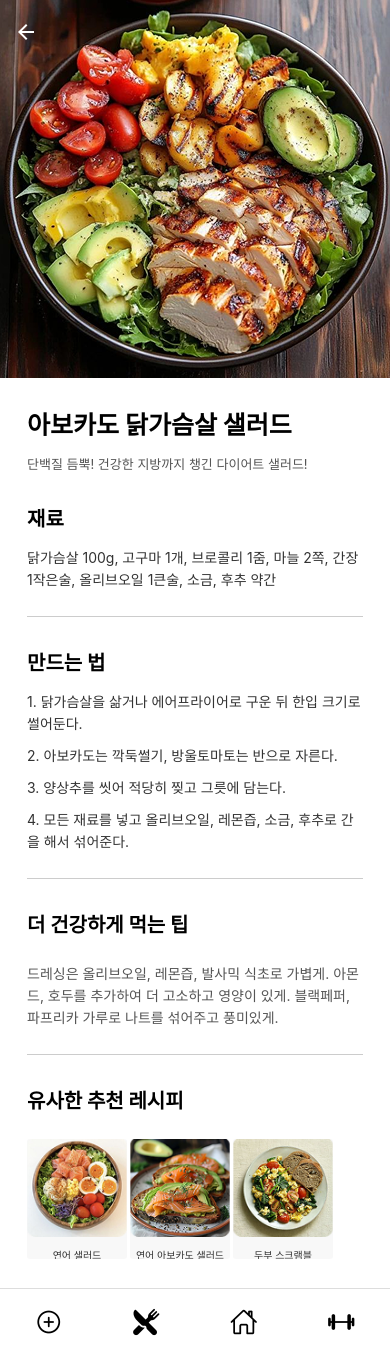
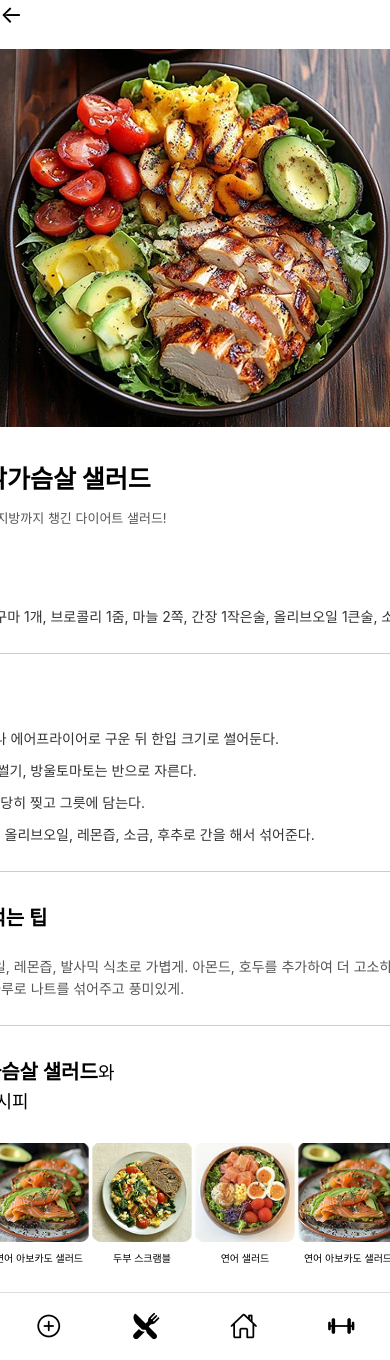
Before and after one commit to 25-capstone-team-breakthrough/food-runner-mobile-fe, a React Native app in the folder foodRunner/: screen /DietRecipe in a window 390 px wide. Built offline with nearby package versions, Linux system fonts and the light colour scheme.

Commit message:
백버튼 수정하기

```diff
--- a/foodRunner/navigation/AppNavigator.js
+++ b/foodRunner/navigation/AppNavigator.js
@@ -31,20 +31,7 @@ const AppNavigator = () => {
         <Stack.Screen name="DietRegistration" component={DietRegistrationScreen} options={{ headerShown: false }}/>
         <Stack.Screen name="VitaminRegistion" component={VitaminRegistrationScreen} options={{ headerShown: false }}/>
         <Stack.Screen name="DietRecommendation" component={DietRecommendationScreen} options={{ headerShown: false }}/>
-        <Stack.Screen
-          name="DietRecipe"
-          component={DietRecipeScreen}
-          options={{
-            headerTransparent: true, // 상단 바 투명 설정
-            headerTitle: '', // 제목 없애기
-            // headerLeft: () => (
-            //   <TouchableOpacity onPress={() => navigation.goBack()} style={{ marginLeft: 10 }}>
-            //     <Ionicons name="arrow-back" size={30} color="white" />
-            //   </TouchableOpacity>
-            // ),
-            headerTintColor: 'white', // 텍스트 색상 흰색으로 설정
-          }}
-        />
+        <Stack.Screen name="DietRecipe" component={DietRecipeScreen} options={{ headerShown: false }}/>
         <Stack.Screen name="InputGenderAge" component={InputGenderAgeScreen} options={{ headerShown: false }}/>
         <Stack.Screen name="InputHeightWeight" component={InputHeightWeightScreen} options={{ headerShown: false }}/>
       </Stack.Navigator>
--- a/foodRunner/package.json
+++ b/foodRunner/package.json
@@ -19,6 +19,8 @@
     "react-native-chart-kit": "^6.12.0",
     "react-native-draggable-flatlist": "^4.0.1",
     "react-native-gesture-handler": "~2.20.2",
+    "react-native-image-colors": "^2.4.0",
+    "react-native-palette": "^1.2.2",
     "react-native-reanimated": "~3.16.1",
     "react-native-safe-area-context": "4.12.0",
     "react-native-screens": "~4.4.0",
--- a/foodRunner/screens/DietRecipeScreen.js
+++ b/foodRunner/screens/DietRecipeScreen.js
@@ -1,9 +1,11 @@
-import React from "react";
+import React, { useState, useEffect } from "react";
 import { View, Text, Image, ScrollView, StyleSheet, TouchableOpacity } from "react-native";
 import { Ionicons } from "@expo/vector-icons";
 import { useNavigation, useRoute } from "@react-navigation/native";
 import BottomNavigation from "../components/BottomNavigation";
-import { SafeAreaView } from "react-native-safe-area-context";
+import * as ImagePicker from 'expo-image-picker';
+import Palette from 'react-native-palette'; // 색상 추출 라이브러리
+import BackButton from '../components/BackButton';
 
 const DietRecipeScreen = () => {
     const navigation = useNavigation();
@@ -34,11 +36,24 @@ const DietRecipeScreen = () => {
             { id: "1", name: "연어 샐러드", image: require("../assets/salmonSalad.png") },
             { id: "2", name: "연어 아보카도 샐러드", image: require("../assets/salmonAvocado.png") },
             { id: "3", name: "두부 스크램블", image: require("../assets/dobuScb.png") },
+            { id: "4", name: "연어 샐러드", image: require("../assets/salmonSalad.png") },
+            { id: "5", name: "연어 아보카도 샐러드", image: require("../assets/salmonAvocado.png") },
+            { id: "6", name: "두부 스크램블", image: require("../assets/dobuScb.png") },
         ],
     };
 
+
     return (
         <View style={styles.container}>
+            <BackButton onPress={() => navigation.goBack()}
+                style={{
+                    position: "absolute",
+                    top: 40,
+                    left: 15,
+                    zIndex: 1,
+                }}
+            />
+
             <ScrollView
                 contentContainerStyle={styles.scrollViewContent}
                 showsVerticalScrollIndicator={false} showsHorizontalScrollIndicator={false}
@@ -75,7 +90,11 @@ const DietRecipeScreen = () => {
 
                     {/* 추천 레시피 */}
                     <View style={styles.recipeSection}>
-                        <Text style={styles.sectionTitle}>유사한 추천 레시피</Text>
+                        <Text style={styles.sectionTitle}>
+                            {recipe.name}
+                            <Text style={styles.andText}>와</Text>
+                        </Text>
+                        <Text style={styles.recommendTitle}>유사한 추천 레시피</Text>
                         <ScrollView horizontal showsHorizontalScrollIndicator={false} style={styles.recipeSlider}>
                             {recipe.recommendedRecipes.map((rec) => (
                                 <View key={rec.id} style={styles.recipeCard}>
@@ -99,11 +118,17 @@ const styles = StyleSheet.create({
         flex: 1,
         backgroundColor: "#FFF",
     },
+    // backButton: {
+    //     position: "absolute",
+    //     top: 40,
+    //     left: 15,
+    //     zIndex: 1,
+    // },
     scrollViewContent: {
         flexGrow: 1,
         alignItems: "center",
         paddingHorizontal: 0,
-      },
+    },
     recipeImage: {
         width: "100%",
         flex: 1,
@@ -115,12 +140,13 @@ const styles = StyleSheet.create({
     recipeTitle: {
         fontSize: 25,
         fontWeight: "700",
+        marginTop: 5,
         marginBottom: 13,
     },
     recipeDescription: {
         fontSize: 13,
         color: "#555",
-        marginBottom: 15,
+        marginBottom: 20,
     },
     sectionTitle: {
         fontSize: 20,
@@ -159,6 +185,16 @@ const styles = StyleSheet.create({
     recipeSection: {
         marginBottom: 40,
     },
+    andText: {
+        fontSize: 18,
+        fontWeight: "400",
+    },
+    recommendTitle: {
+        fontSize: 18,
+        fontWeight: "400",
+        marginTop: -13,
+        marginBottom: 20,
+    },
     recipeSlider: {
         marginTop: 10,
     },
@@ -168,7 +204,7 @@ const styles = StyleSheet.create({
         marginRight: 3,
         borderRadius: 3,
         overflow: "hidden",
-        backgroundColor: "rgba(242, 242, 242, 0.5)",
+        backgroundColor: "white",
         justifyContent: "center",
         alignItems: "center",
         marginBottom: 30,
@@ -180,10 +216,9 @@ const styles = StyleSheet.create({
     },
     recipeRecommendTitle: {
         fontSize: 10,
-        fontWeight: "500",
-        marginTop: 10,
-        color: "#333",
-        // marginBottom: 30,
+        fontWeight: "490",
+        marginTop: 8,
+        color: "#000000",
     },
 });
 
```
Also changed, not shown: 2 other files (tests, documents, lock files or other folders).
